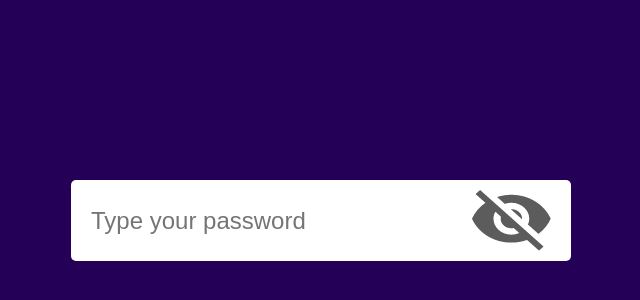
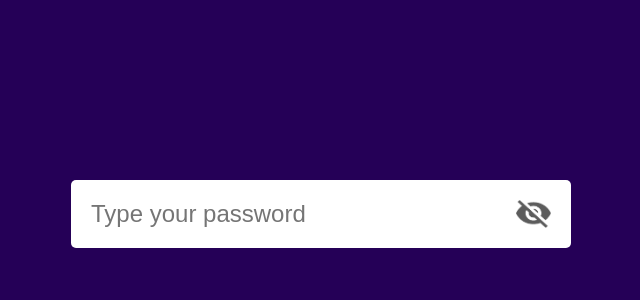
Before and after one commit to kylemngbt/password-toggle, a plain HTML site: page index.html in a window 1280 px wide. Shown: the part 120-420 px from the top of the page, without its empty margins (319-959 px from the left). Drawn offline with Linux system fonts and the light colour scheme.

Commit message:
style: modify the input icon

```diff
--- a/css/styles.css
+++ b/css/styles.css
@@ -32,3 +32,8 @@ body {
   font-size: 24px;
   color: #555;
 }
+
+.input-box img {
+  width: 35px;
+  cursor: pointer;
+}
```
